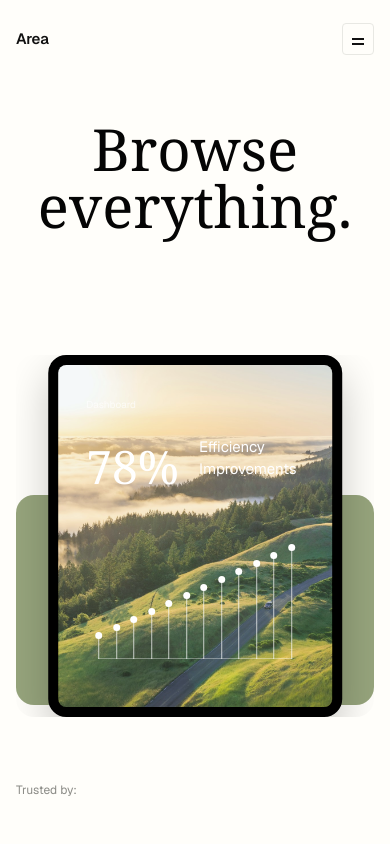
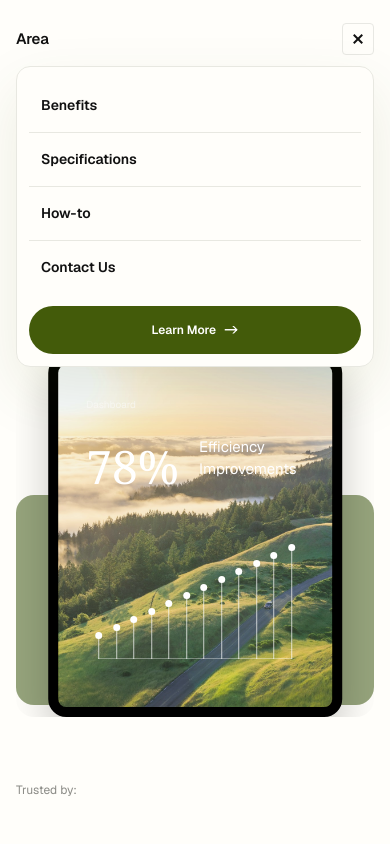
Before and after one commit to GMafuo/kayson, a Next.js app: page / in a window 390 px wide. Both pictures are taken after a click on the button "Open navigation". Shown: the top 844 px of the page. Built offline with nearby package versions, Linux system fonts and the light colour scheme.

Commit message:
Fix mobile navigation menu

```diff
--- a/app/page.tsx
+++ b/app/page.tsx
@@ -1,53 +1,24 @@
 import { ArrowButton } from "@/components/arrow-button";
-import { BrandLogo } from "@/components/brand-logo";
 import { CylinderArt } from "@/components/cylinder-art";
 import { HeroDevice } from "@/components/hero-device";
 import { Icon } from "@/components/icons";
 import { ImagePanel } from "@/components/image-panel";
 import {
   ArtworkHover,
-  HeaderReveal,
   Reveal,
   StaggerContainer,
   StaggerItem,
 } from "@/components/motion-primitives";
 import { SectionHeading } from "@/components/section-heading";
+import { SiteNavigation } from "@/components/site-navigation";
 import {
   benefits,
   featureList,
   images,
-  navItems,
   steps,
   tableColumns,
   trustedLogos,
 } from "@/data/site";
-
-function Navigation() {
-  return (
-    <HeaderReveal className="relative z-10 mx-auto flex h-[78px] w-full max-w-[1280px] items-center justify-between px-4 md:h-[148px] md:px-10">
-      <BrandLogo className="text-[15px] text-[#111]" />
-      <nav aria-label="Primary" className="hidden md:block">
-        <ul className="flex h-[60px] items-center gap-[27px] rounded-full px-6 text-[12px] font-semibold text-[#111]">
-          {navItems.map((item) => (
-            <li key={item}>
-              <a href={`#${item.toLowerCase().replaceAll(" ", "-")}`}>{item}</a>
-            </li>
-          ))}
-        </ul>
-      </nav>
-      <div className="hidden md:block">
-        <ArrowButton className="h-10 px-5" />
-      </div>
-      <button
-        className="flex h-8 w-8 items-center justify-center rounded-sm border border-[#e8e8e3] text-[#111] md:hidden"
-        type="button"
-        aria-label="Open navigation"
-      >
-        <span className="h-[2px] w-3 bg-current shadow-[0_5px_0_currentColor]" />
-      </button>
-    </HeaderReveal>
-  );
-}
 
 function TrustedBy() {
   return (
@@ -250,7 +221,7 @@ function Footer() {
     <footer className="site-container border-t border-[#e8e8e1] pb-5 pt-10">
       <Reveal y={20}>
         <div className="flex flex-col gap-12 md:h-10 md:flex-row md:items-center md:gap-7">
-          {navItems.slice(0, 3).map((item) => (
+          {["Benefits", "Specifications", "How-to"].map((item) => (
             <a className="text-[12px] font-semibold text-[#111]" href="#" key={item}>
               {item}
             </a>
@@ -272,7 +243,7 @@ function Footer() {
 export default function Home() {
   return (
     <main className="min-h-screen bg-[#fffefa] text-[#111]">
-      <Navigation />
+      <SiteNavigation />
       <section className="site-container pb-[15px] pt-[42px] md:pb-[165px] md:pt-0">
         <Reveal y={28} delay={0.08}>
           <h1 className="mx-auto max-w-[1200px] text-center font-serif text-[58px] leading-[0.99] tracking-normal text-[#050505] md:text-[104px] lg:text-[112px]">
--- /dev/null
+++ b/components/site-navigation.tsx
@@ -0,0 +1,92 @@
+"use client";
+
+import { useEffect, useState } from "react";
+import { motion, useReducedMotion } from "motion/react";
+import { ArrowButton } from "@/components/arrow-button";
+import { BrandLogo } from "@/components/brand-logo";
+import { HeaderReveal } from "@/components/motion-primitives";
+import { navItems } from "@/data/site";
+
+function itemHref(item: string) {
+  return `#${item.toLowerCase().replaceAll(" ", "-")}`;
+}
+
+export function SiteNavigation() {
+  const [isOpen, setIsOpen] = useState(false);
+  const reducedMotion = useReducedMotion();
+
+  useEffect(() => {
+    function onKeyDown(event: KeyboardEvent) {
+      if (event.key === "Escape") {
+        setIsOpen(false);
+      }
+    }
+
+    window.addEventListener("keydown", onKeyDown);
+    return () => window.removeEventListener("keydown", onKeyDown);
+  }, []);
+
+  return (
+    <HeaderReveal className="relative z-10 mx-auto flex h-[78px] w-full max-w-[1280px] items-center justify-between px-4 md:h-[148px] md:px-10">
+      <BrandLogo className="text-[15px] text-[#111]" />
+      <nav aria-label="Primary" className="hidden md:block">
+        <ul className="flex h-[60px] items-center gap-[27px] rounded-full px-6 text-[12px] font-semibold text-[#111]">
+          {navItems.map((item) => (
+            <li key={item}>
+              <a href={itemHref(item)}>{item}</a>
+            </li>
+          ))}
+        </ul>
+      </nav>
+      <div className="hidden md:block">
+        <ArrowButton className="h-10 px-5" />
+      </div>
+      <button
+        className="relative flex h-8 w-8 items-center justify-center rounded-sm border border-[#e8e8e3] text-[#111] md:hidden"
+        type="button"
+        aria-label={isOpen ? "Close navigation" : "Open navigation"}
+        aria-expanded={isOpen}
+        aria-controls="mobile-navigation"
+        onClick={() => setIsOpen((open) => !open)}
+      >
+        <span
+          className={`absolute h-[2px] w-3 bg-current transition duration-300 ease-[cubic-bezier(0.22,1,0.36,1)] ${
+            isOpen ? "rotate-45" : "-translate-y-[3px]"
+          }`}
+        />
+        <span
+          className={`absolute h-[2px] w-3 bg-current transition duration-300 ease-[cubic-bezier(0.22,1,0.36,1)] ${
+            isOpen ? "-rotate-45" : "translate-y-[3px]"
+          }`}
+        />
+      </button>
+
+      {isOpen ? (
+        <motion.nav
+          id="mobile-navigation"
+          aria-label="Mobile"
+          className="absolute left-4 right-4 top-[66px] rounded-[14px] border border-[#e8e8e1] bg-[#fffefa] p-3 shadow-[0_24px_60px_rgba(67,91,10,0.10)] md:hidden"
+          initial={reducedMotion ? false : { opacity: 0, y: -8 }}
+          animate={{ opacity: 1, y: 0 }}
+          exit={reducedMotion ? undefined : { opacity: 0, y: -8 }}
+          transition={{ duration: 0.45, ease: [0.22, 1, 0.36, 1] }}
+        >
+          <ul className="divide-y divide-[#e8e8e1]">
+            {navItems.map((item) => (
+              <li key={item}>
+                <a
+                  className="block px-3 py-4 text-[14px] font-semibold text-[#111]"
+                  href={itemHref(item)}
+                  onClick={() => setIsOpen(false)}
+                >
+                  {item}
+                </a>
+              </li>
+            ))}
+          </ul>
+          <ArrowButton className="mt-3 w-full" />
+        </motion.nav>
+      ) : null}
+    </HeaderReveal>
+  );
+}
```
